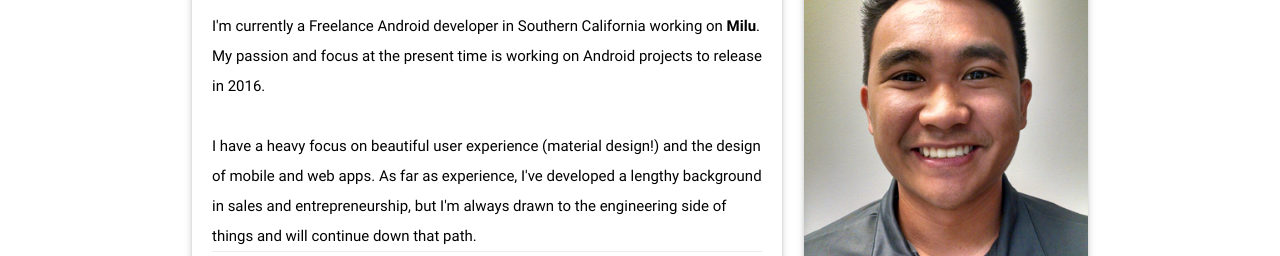
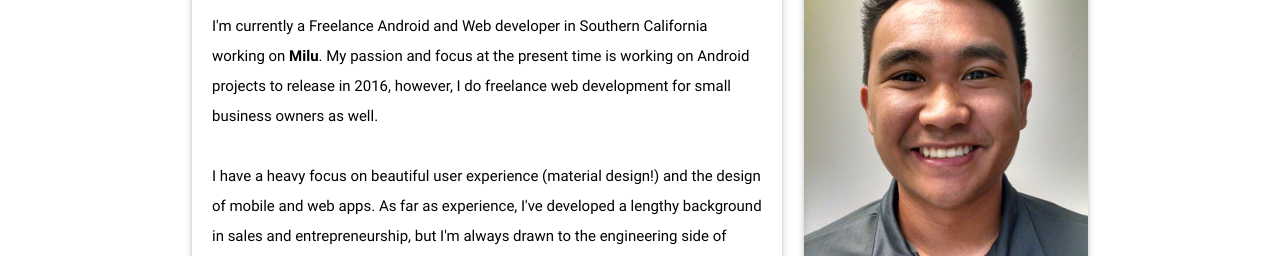
Before and after one commit to benjoomali/benjoomali.github.io, a plain HTML site: page index.html in a window 1280 px wide. Shown: the part 544-800 px from the top of the page. Drawn offline with Linux system fonts and the light colour scheme.

Commit message:
Add files via upload

```diff
--- a/index.html
+++ b/index.html
@@ -57,7 +57,7 @@
             <div class="card-content black-text">
             <span class="card-title black-text"><h4> Hi! I'm Ben. </h4></span>
 
-            <p> I'm currently a Freelance Android developer in Southern California working on <b>Milu</b>. My passion and focus at the present time is working on Android projects to release in 2016. <br><br>
+            <p> I'm currently a Freelance Android and Web developer in Southern California working on <b>Milu</b>. My passion and focus at the present time is working on Android projects to release in 2016, however, I do freelance web development for small business owners as well.<br><br>
             I have a heavy focus on beautiful user experience (material design!) and the design of mobile and web apps. As far as experience, I've developed a lengthy background in sales and entrepreneurship, but I'm always drawn to the engineering side of things and will continue down that path.</p>
             <div class="card-action">
             <h5>Skill Set</h5>
```
